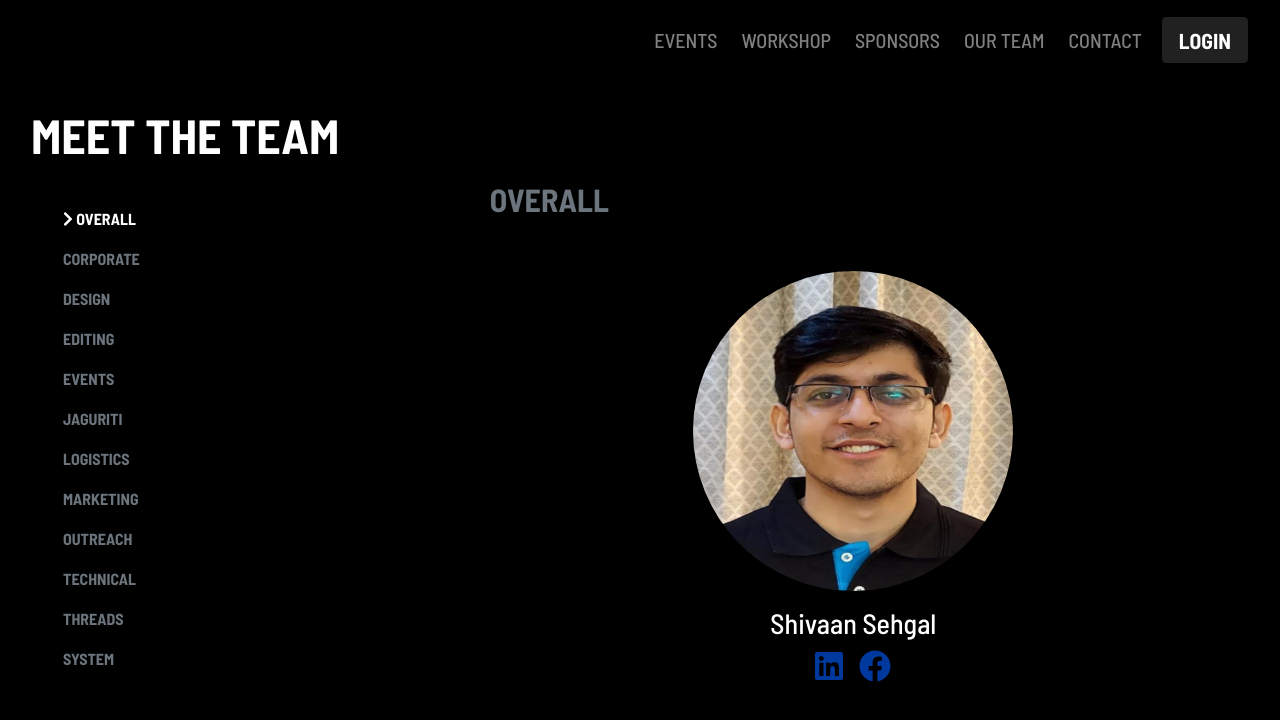
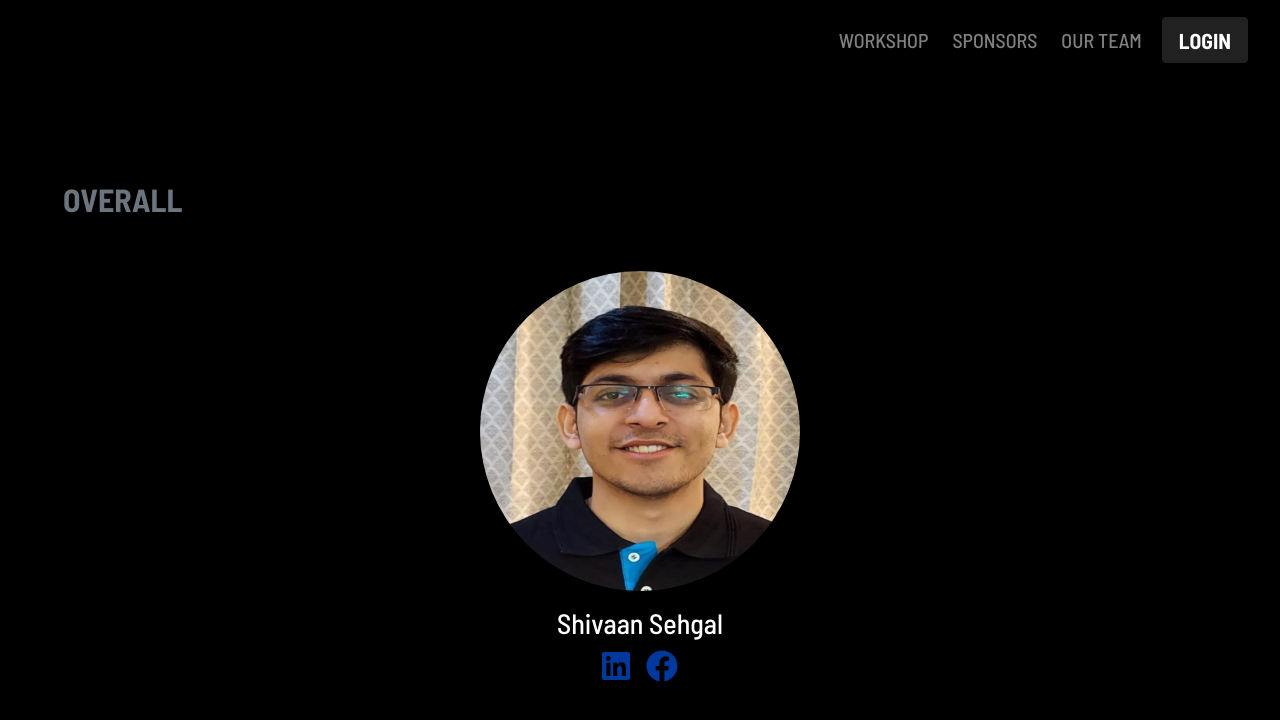
Before and after one commit to Felicity-IIIT-Hyderabad/website-2021, a React (Create React App) app in the folder reactapp/: page /our-team in a window 1280 px wide. Shown: the top 720 px of the page. Built offline with nearby package versions, Linux system fonts and the light colour scheme.

Commit message:
fixed some:

```diff
--- a/reactapp/src/App.jsx
+++ b/reactapp/src/App.jsx
@@ -20,7 +20,42 @@ const App = (props) => {
     if (userKey) {
         userKey = 0;
         getUser();
+        console.log(props);
     }
+
+    function renderEvents(){
+        try{
+            if(!props.userInfo.loginReducer.authenticated){
+                return (
+                    <>
+                        <Route path="/events" component={Home} />
+                        <Route path="/events-technical" component={Home} />
+                        <Route path="/events-cultural" component={Home} />
+                        <Route path="/" component={Home} />
+                    </>
+                );
+            }
+            else{
+                return (
+                    <>
+                        <Route path="/events" component={Dashboard} />
+                        <Route path="/events-technical" component={TechEvent} />
+                        <Route path="/events-cultural" component={CultEvent} />
+                    </>
+                );
+            }
+        }
+        catch{
+            return (
+                <>
+                    <Route path="/events" component={Dashboard} />
+                    <Route path="/events-technical" component={TechEvent} />
+                    <Route path="/events-cultural" component={CultEvent} />
+                </>
+            );
+        }
+    }
+
     return (
         <>
             <Navbar props={props} />
@@ -31,12 +66,10 @@ const App = (props) => {
                         <Route path="/workshop" component={Workshop} />
                         <Route path="/login" component={Login} />
                         <Route path="/our-team" component={OurTeam} />
-                        <Route path="/events" component={Dashboard} />
                         <Route path="/sponsors">
                             <Sponsors id="sponsors" />
                         </Route>
-                        <Route path="/events-technical" component={TechEvent} />
-                        <Route path="/events-cultural" component={CultEvent} />
+                        {renderEvents()}
                         <Route path="/" component={Home} />
                     </Switch>
                 </Router>
--- a/reactapp/src/components/Dashboard.js
+++ b/reactapp/src/components/Dashboard.js
@@ -1,5 +1,6 @@
 import "./Dashboard.css";
 
+import { Button } from "reactstrap";
 import AwesomeSlider from "react-awesome-slider";
 import withAutoplay from "react-awesome-slider/dist/autoplay";
 import "react-awesome-slider/dist/styles.css";
@@ -59,9 +60,9 @@ const Dashboard = () => {
                     <div className="col-3 left-display">
                         <h2 className="text-center my-3 text-white"><strong>View All Events</strong></h2>
                         <div className="event-days text-center mt-4">
-                            <button className="btn event-button mt-4 event-pink"> CULTURAL </button><br/>
-                            <button className="btn event-button mt-4 event-green"> TECHNICAL </button><br/>
-                            <button className="btn event-button mt-4 event-blue"> WORKSHOPS </button><br/>
+                            <Button className="btn event-button mt-4 event-blue" onClick={() => window.open("/events-prolines")}> PROLINES </Button><br/>
+                            <Button className="btn event-button mt-4 event-pink" onClick={() => window.open("/events-cultural")}> CULTURAL </Button><br/>
+                            <Button className="btn event-button mt-4 event-green" onClick={() => window.open("/events-technical")}> TECHNICAL </Button><br/>
                         </div>
                     </div>
                     <div className="col-md-9 right-display">
--- a/reactapp/src/components/Login.jsx
+++ b/reactapp/src/components/Login.jsx
@@ -30,10 +30,12 @@ class Login extends React.Component {
         }
         const keycloak = Keycloak("/keycloak.json");
         keycloak.init({ onLoad: "login-required" }).then(authenticated => {
+            console.log(keycloak);
             this.setState({ keycloak: keycloak, authenticated: authenticated });
         }).then(()=>{
+            console.log(keycloak);
             this.props.loginUser(keycloak);
-            window.location.href="/";
+            window.location.href="/events";
         });
     }
 
--- a/reactapp/src/components/Navbar.jsx
+++ b/reactapp/src/components/Navbar.jsx
@@ -89,6 +89,43 @@ function logInOrOut(props) {
     }
 }
 
+function renderEvents(props, isEventsOpen, toggleEvents){
+    try{
+        if (!props.props.userInfo.loginReducer.authenticated) {
+            return(
+                <></>
+            );
+        }
+        else{
+            return(
+                <RSNavItem>
+                    <NavLink>
+                        <Dropdown isOpen={isEventsOpen} toggle={toggleEvents}>
+                            <DropdownToggle
+                                tag="span"
+                                data-toggle="dropdown"
+                                aria-expanded={isEventsOpen}
+                            >
+                                Events
+                            </DropdownToggle>
+                            <DropdownMenu style={{ backgroundColor: "black" }}>
+                                <DropdownItem style={{ color: "black" }}><a href="/events">Home</a></DropdownItem>
+                                <DropdownItem style={{ color: "black" }}><a href="/events-technical">Technical</a></DropdownItem>
+                                <DropdownItem style={{ color: "black" }}><a href="/events-cultural">Cultural</a></DropdownItem>
+                            </DropdownMenu>
+                        </Dropdown>
+                    </NavLink>
+                </RSNavItem>
+            );
+        }
+    }
+    catch{
+        return(
+            <></>
+        );
+    }
+}
+
 const Navbar = (props) => {
     const navRef = useRef(null);
 
@@ -131,39 +168,11 @@ const Navbar = (props) => {
             <Collapse isOpen={isOpen} navbar className="mt-3 px-3 pb-1 w-100 mt-md-0" style={{ fontSize:"1.5rem", color:"#000000" }}>
                 <Nav className="ml-auto text-uppercase nav-mobile-big" navbar>
                     <NavItem title={func(props)} />
-                    <RSNavItem>
-                        <NavLink>
-                            <Dropdown
-                                isOpen={isEventsOpen}
-                                toggle={toggleEvents}
-                                className="text-right mr-1"
-                            >
-                                <DropdownToggle
-                                    tag="span"
-                                    data-toggle="dropdown"
-                                    aria-expanded={isEventsOpen}
-                                >
-                                    Events
-                                </DropdownToggle>
-                                <DropdownMenu style={{ backgroundColor: "black" }}>
-                                    <DropdownItem style={{ color: "grey" }}>
-                                        <a href="/events">Main</a>
-                                    </DropdownItem>
-                                    <DropdownItem style={{ color: "grey" }}>
-                                        <a href="/events-technical">Technical</a>
-                                    </DropdownItem>
-                                    <DropdownItem style={{ color: "grey" }}>
-                                        <a href="/events-cultural">Cultural</a>
-                                    </DropdownItem>
-                                </DropdownMenu>
-                            </Dropdown>
-                        </NavLink>
-                    </RSNavItem>
+                    {renderEvents(props, isEventsOpen, toggleEvents)}
 
                     <NavItem2 to="/workshop" title="Workshop" />
                     <NavItem2 to="/sponsors" title="Sponsors" />
                     <NavItem2 to="/our-team" title="Our Team" />
-                    <NavItem to="contact" title="Contact" />
                     <div className="text-right">
                         <Button
                             type="button"
--- a/reactapp/src/components/OurTeam.js
+++ b/reactapp/src/components/OurTeam.js
@@ -2,7 +2,7 @@ import { useState } from "react";
 import "./OurTeam.css";
 
 import { FontAwesomeIcon } from "@fortawesome/react-fontawesome";
-import { faChevronRight } from "@fortawesome/free-solid-svg-icons";
+// import { faChevronRight } from "@fortawesome/free-solid-svg-icons";
 import { faLinkedin, faFacebook } from "@fortawesome/free-brands-svg-icons";
 
 import * as teamMembers from "../sample-data/teams.json";
@@ -21,18 +21,18 @@ const OurTeam = () => {
         );
     }
 
-    const changeTeam = (teamName) => {
-        console.log(teamName.obj);
-        setSelectedTeam(teamName.obj);
-        var elmnt = document.getElementById(teamName.obj);
-        elmnt.scrollIntoView();
-        var headerOffset = 80;
-        var elementPosition = elmnt.offsetTop;
-        var offsetPosition = elementPosition - headerOffset;
+    // const changeTeam = (teamName) => {
+    //     console.log(teamName.obj);
+    //     setSelectedTeam(teamName.obj);
+    //     var elmnt = document.getElementById(teamName.obj);
+    //     elmnt.scrollIntoView();
+    //     var headerOffset = 80;
+    //     var elementPosition = elmnt.offsetTop;
+    //     var offsetPosition = elementPosition - headerOffset;
 
-        elmnt = document.getElementById("scroll-container");
-        elmnt.scrollTop = offsetPosition;
-    };
+    //     elmnt = document.getElementById("scroll-container");
+    //     elmnt.scrollTop = offsetPosition;
+    // };
 
     const changeTeamToScroll = () => {
         var elmnt = document.getElementById("technical");
@@ -74,21 +74,9 @@ const OurTeam = () => {
         <div>
             <div className="container-fluid mt-5 no-scroll">
                 <div className="row">
-                    <div className="col-md-4 desktop-only left-display">
-                        <div className="font-weight-bold details-header my-5 ml-3 event-heading text-white text-left">MEET THE TEAM</div>
-                        {/* <div className={selectedTeam==="overall" ? "font-weight-bold ml-5 my-3 text-left text-white left-category" : "font-weight-bold ml-5 my-3 text-left text-secondary left-category"} style={{ fontSize: "2rem" }} onClick={() => changeTeam("overall")}> {selectedTeam==="overall" ? <FontAwesomeIcon icon={faChevronRight} /> : "" } OVERALL</div>                         */}
-                        {Object.keys(teamMembers.default).map((obj,ind)=>
-                            <div key={ind} className={selectedTeam=== obj ? "font-weight-bold ml-5 my-3 text-left text-white left-category" : "font-weight-bold ml-5 my-3 text-left text-secondary left-category"} style={{ fontSize: "1rem" }} onClick={() => changeTeam({ obj })}> {selectedTeam===obj ? <FontAwesomeIcon icon={faChevronRight} /> : "" } { obj.toUpperCase() } </div>
-                        )}
-                        {/* <div className={selectedTeam==="events" ? "font-weight-bold ml-5 my-3 text-left text-white left-category" : "font-weight-bold ml-5 my-3 text-left text-secondary left-category"} style={{ fontSize: "2rem" }} onClick={() => changeTeam("events")}>  {selectedTeam==="events" ? <FontAwesomeIcon icon={faChevronRight} /> : "" } EVENTS</div>
-                        <div className={selectedTeam==="marketing" ? "font-weight-bold ml-5 my-3 text-left text-white left-category" : "font-weight-bold ml-5 my-3 text-left text-secondary left-category"} style={{ fontSize: "2rem" }} onClick={() => changeTeam("marketing")}>  {selectedTeam==="marketing" ? <FontAwesomeIcon icon={faChevronRight} /> : "" } MARKETING</div>
-                        <div className={selectedTeam==="corporate" ? "font-weight-bold ml-5 my-3 text-left text-white left-category" : "font-weight-bold ml-5 my-3 text-left text-secondary left-category"} style={{ fontSize: "2rem" }} onClick={() => changeTeam("corporate")}>  {selectedTeam==="corporate" ? <FontAwesomeIcon icon={faChevronRight} /> : "" } CORPORATE</div>
-                        <div className={selectedTeam=="design" ? "font-weight-bold ml-5 my-3 text-left text-white left-category" : "font-weight-bold ml-5 my-3 text-left text-secondary left-category"} style={{ fontSize: "2rem" }} onClick={() => changeTeam("design")}>  {selectedTeam==="design" ? <FontAwesomeIcon icon={faChevronRight} /> : "" } DESIGN</div>
-                        <div className={selectedTeam==="technical" ? "font-weight-bold ml-5 my-3 text-left text-white left-category" : "font-weight-bold ml-5 my-3 text-left text-secondary left-category"} style={{ fontSize: "2rem" }} onClick={() => changeTeam("technical")}>  {selectedTeam==="technical" ? <FontAwesomeIcon icon={faChevronRight} /> : "" } TECHNICAL</div>
-                        <div className={selectedTeam==="logistics" ? "font-weight-bold ml-5 my-3 text-left text-white left-category" : "font-weight-bold ml-5 my-3 text-left text-secondary left-category"} style={{ fontSize: "2rem" }} onClick={() => changeTeam("logistics")}>  {selectedTeam==="logistics" ? <FontAwesomeIcon icon={faChevronRight} /> : "" } LOGISTICS</div> */}
-                    </div>
+
                     {/* {console.log(teamMembers.default)} */}
-                    <div className="col-md-8 right-display-team" onScroll={() => changeTeamToScroll()} id="scroll-container">
+                    <div className="col-md-12 right-display-team" onScroll={() => changeTeamToScroll()} id="scroll-container">
                         {/* <div id="overall" className={selectedTeam==="overall" ? "font-weight-bold details-header ml-5 mr-3 text-left text-white right-category" : "font-weight-bold details-header ml-5 mr-3 text-left text-secondary right-category" } style={{ fontSize: "4rem" }}>Overall</div>
                         <div className="text-center">
                             <div className="main-featured">
--- a/reactapp/src/components/WorkshopNavbar.jsx
+++ b/reactapp/src/components/WorkshopNavbar.jsx
@@ -54,6 +54,43 @@ function func(props){
     }
 }
 
+function renderEvents(props, isEventsOpen, toggleEvents){
+    try{
+        if (props.props.userInfo.loginReducer.authenticated) {
+            return(
+                <></>
+            );
+        }
+        else{
+            return(
+                <RSNavItem>
+                    <NavLink>
+                        <Dropdown isOpen={isEventsOpen} toggle={toggleEvents}>
+                            <DropdownToggle
+                                tag="span"
+                                data-toggle="dropdown"
+                                aria-expanded={isEventsOpen}
+                            >
+                                Events
+                            </DropdownToggle>
+                            <DropdownMenu style={{ backgroundColor: "black" }}>
+                                <DropdownItem style={{ color: "grey" }}><a href="/events">Home</a></DropdownItem>
+                                <DropdownItem style={{ color: "grey" }}><a href="/events-technical">Technical</a></DropdownItem>
+                                <DropdownItem style={{ color: "grey" }}><a href="/events-cultural">Cultural</a></DropdownItem>
+                            </DropdownMenu>
+                        </Dropdown>
+                    </NavLink>
+                </RSNavItem>
+            );
+        }
+    }
+    catch{
+        return(
+            <></>
+        );
+    }
+}
+
 const WorkshopNavbar = (props) => {
     const navRef = useRef(null);
 
@@ -101,29 +138,11 @@ const WorkshopNavbar = (props) => {
                 <Nav className="ml-auto text-uppercase" navbar>
                     <NavItem title={func(props)} />
                     <NavItem2 to="/" title="Home" />
-                    <RSNavItem>
-                        <NavLink>
-                            <Dropdown isOpen={isEventsOpen} toggle={toggleEvents}>
-                                <DropdownToggle
-                                    tag="span"
-                                    data-toggle="dropdown"
-                                    aria-expanded={isEventsOpen}
-                                >
-                                    Events
-                                </DropdownToggle>
-                                <DropdownMenu style={{ backgroundColor: "black" }}>
-                                    <DropdownItem style={{ color: "grey" }}><a href="/events">Main</a></DropdownItem>
-                                    <DropdownItem style={{ color: "grey" }}><a href="/events-technical">Technical</a></DropdownItem>
-                                    <DropdownItem style={{ color: "grey" }}><a href="/events-cultural">Cultural</a></DropdownItem>
-                                </DropdownMenu>
-                            </Dropdown>
-                        </NavLink>
-                    </RSNavItem>
+                    {renderEvents(props, isEventsOpen, toggleEvents)}
 
                     <NavItem2 to="/workshop" title="Workshop" />
                     <NavItem2 to="/sponsors" title="Sponsors" />
                     <NavItem2 to="/our-team" title="Our Team" />
-                    <NavItem to="contact" title="Contact" />
                 </Nav>
             </Collapse>
         </RSNavbar>
```
Also changed, not shown: reactapp/public/keycloak.json (+6 -6 lines), reactapp/src/.eslintrc.json (deleted).
